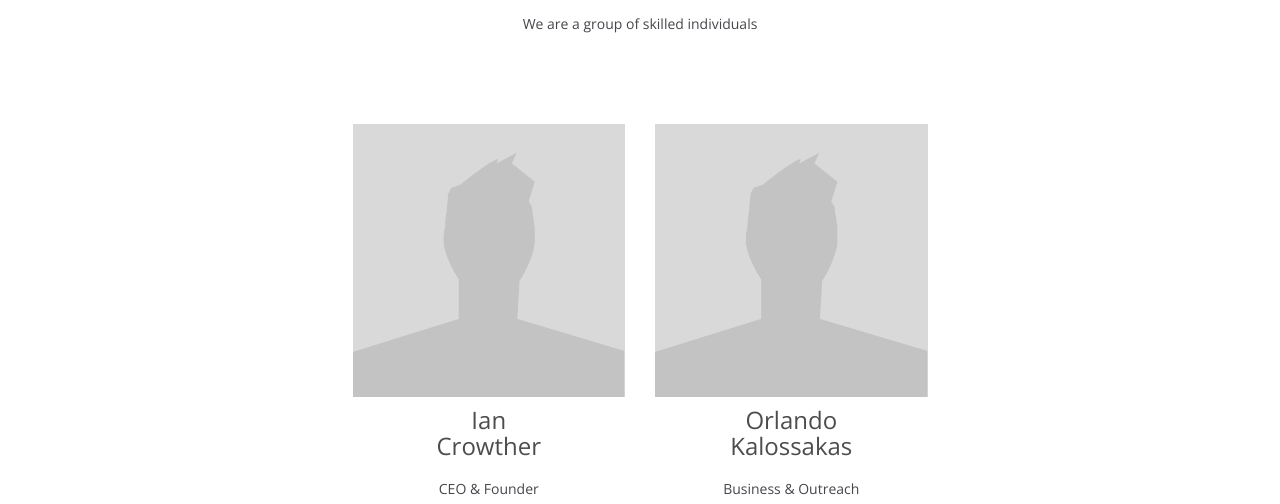
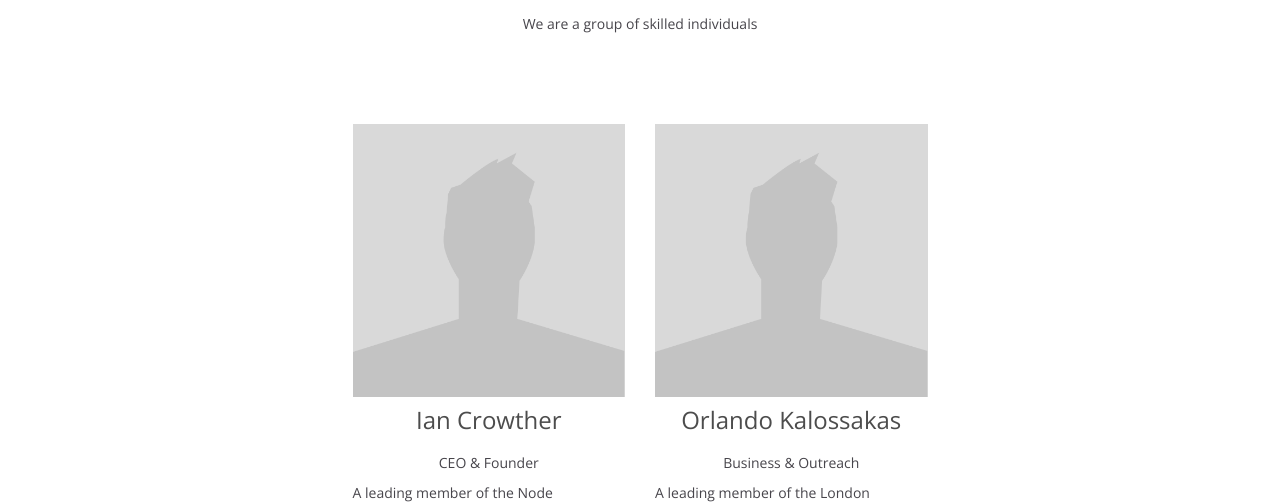
Before and after one commit to nexttick/nexttick.github.io, a plain HTML site: page about.html in a window 1280 px wide. Shown: the part 301-805 px from the top of the page. Drawn offline with nearby package versions, Linux system fonts and the light colour scheme.

Commit message:
fixes names

```diff
--- a/about.html
+++ b/about.html
@@ -70,7 +70,7 @@
 			<div class="col-sm-3">
 				<img src="img/placeholder-user.png" class="img-responsive" alt='' />
 				<h3 class="text-center mg-md">
-					Ian<br /> Crowther
+					Ian Crowther
 				</h3>
 				<p class="text-center">
 					CEO & Founder
@@ -82,7 +82,7 @@
 			<div class="col-sm-3">
 				<img src="img/placeholder-user.png" class="img-responsive" alt='' />
 				<h3 class="text-center mg-md">
-					Orlando<br /> Kalossakas
+					Orlando Kalossakas
 				</h3>
 				<p class="text-center">
 					Business &amp; Outreach
```
